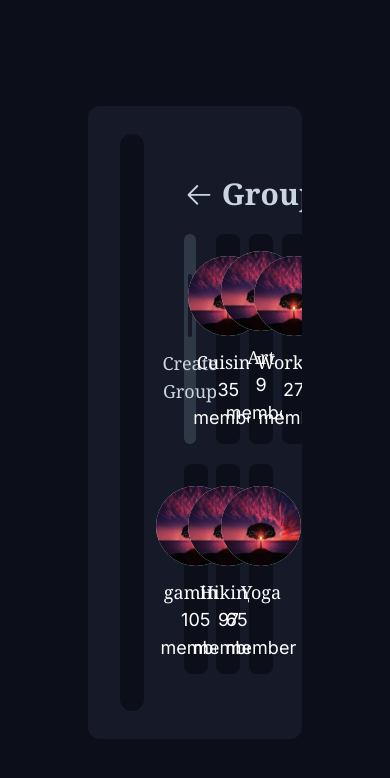
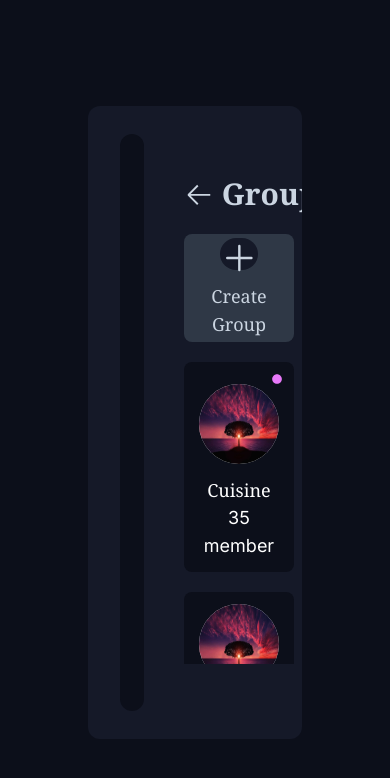
Before and after one commit to mmakboub/TEST, a Next.js app in the folder my-nextjs-project/: page / in a window 390 px wide. Shown: the top 778 px of the page. Built offline with nearby package versions, Linux system fonts and the light colour scheme.

Commit message:
responsive ver

```diff
--- a/my-nextjs-project/app/components/Tab1.jsx
+++ b/my-nextjs-project/app/components/Tab1.jsx
@@ -55,8 +55,8 @@ function Tab1() {
           <span className="counter text-[#cbd5e1] ">{counter}</span>
         </div>
       </div>
-      <div className="w-[full] h-[80%]  ">
-        <div className="grid grid-cols-4 gap-5 w-full h-full">
+      <div className="w-[full] h-[80%]  overflow-hidden  ">
+        <div className="grid grid-cols-1 sm:grid-cols-2 md:grid-cols-3 lg:grid-cols-4 xl:grid-cols-4 gap-5 w-full h-full  overflow-x-auto overflow-y-auto">
           <div className="bg-[#2f3846] flex flex-col items-center  rounded-lg gap-3   h-50 w-45 justify-center">
             <div className="flex items-center justify-center w-[35%] h-[30%] rounded-full bg-[#151928]">
               <svg
--- a/my-nextjs-project/app/components/Tabs.jsx
+++ b/my-nextjs-project/app/components/Tabs.jsx
@@ -15,7 +15,7 @@ export default function Tabs() {
 
   return (
     <div className="w-[55%] h-3/4 bg-[#151928] rounded-xl overflow-hidden">
-      <div className="w-full h-full flex flex-row gap-5 px-8 py-7 rounded-xl overflow-x-auto overflow-y-auto">
+      <div className="w-full h-full flex flex-row gap-5 px-8 py-7 rounded-xl">
         <div className="bg-[#0c0f1a] flex justify-center flex-col p-3 w-[10%] rounded-[20px]">
           <button
             className={`flex h-[10%] w-full items-center justify-center font-vietnam text-xl rounded-xl font-bold  ${
```
